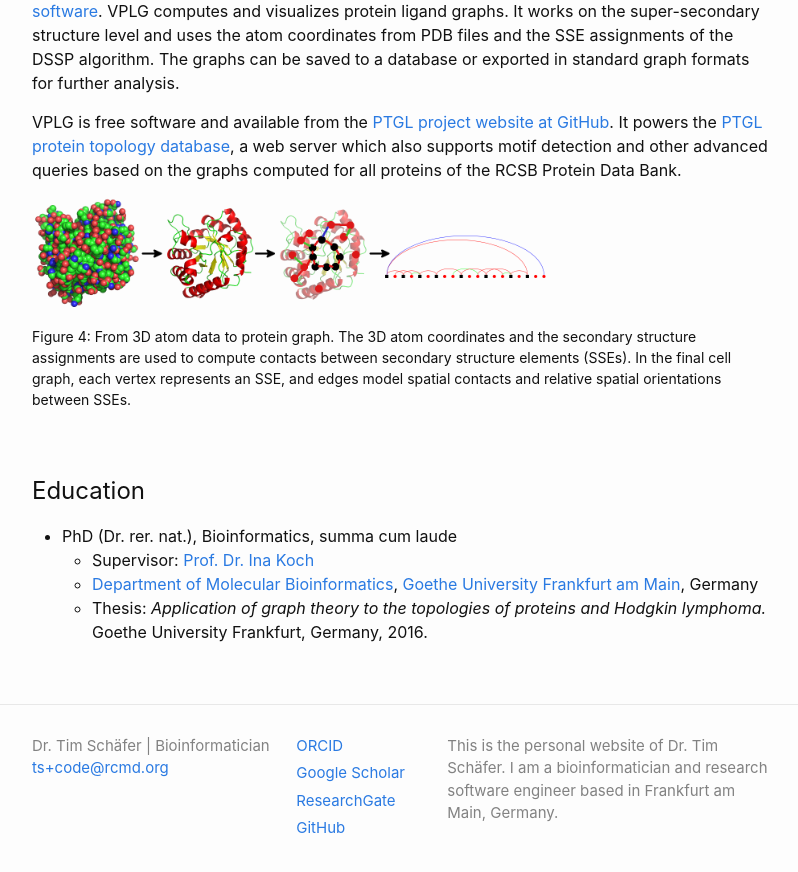
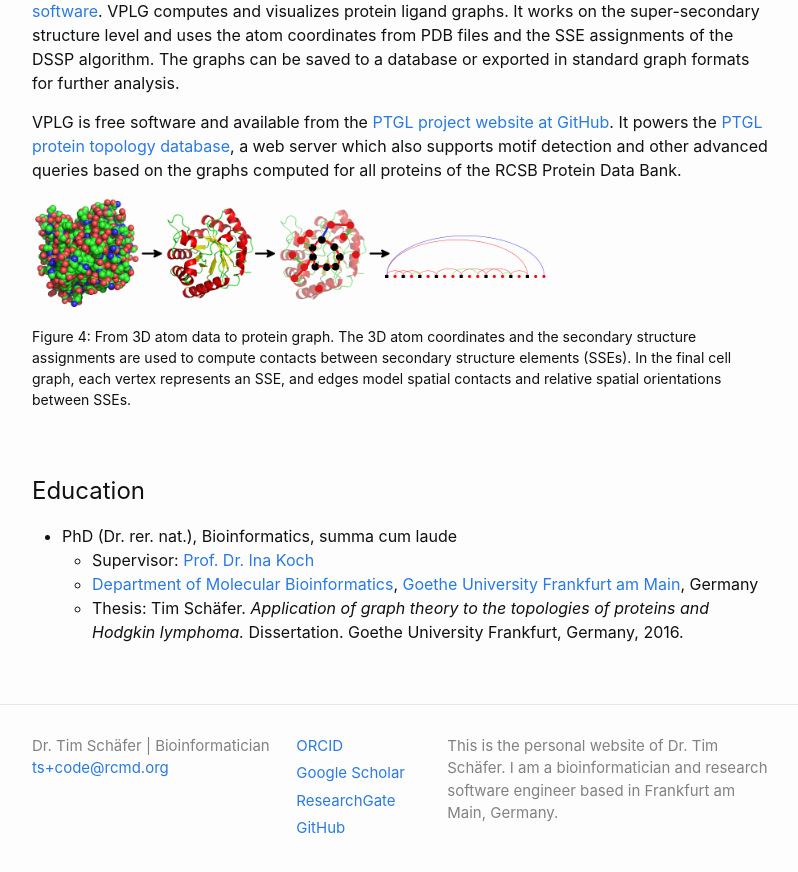
Before and after one commit to dfsp-spirit/dfsp-spirit.github.io, a Jekyll site: the page built from x020_projects.markdown, in a window 1280 px wide and 900 px high, scrolled down 2370 px. Shown: the top 872 px of the window, without its empty margins (238-1036 px from the left). Built offline with Jekyll 4.4.1, drawn with Linux system fonts in a browser that asks for light colours.

Commit message:
CHG: better dissertation format

```diff
--- a/x020_projects.markdown
+++ b/x020_projects.markdown
@@ -74,4 +74,4 @@ Figure 4: From 3D atom data to protein graph. The 3D atom coordinates and the se
 * PhD (Dr. rer. nat.), Bioinformatics, summa cum laude
   - Supervisor: [Prof. Dr. Ina Koch](http://www.bioinformatik.uni-frankfurt.de)
   - [Department of Molecular Bioinformatics](http://www.bioinformatik.uni-frankfurt.de), [Goethe University Frankfurt am Main](https://www.goethe-university-frankfurt.de), Germany
-  - Thesis: *Application of graph theory to the topologies of proteins and Hodgkin lymphoma.* Goethe University Frankfurt, Germany, 2016.
+  - Thesis: Tim Schäfer. *Application of graph theory to the topologies of proteins and Hodgkin lymphoma.* Dissertation. Goethe University Frankfurt, Germany, 2016.
```
